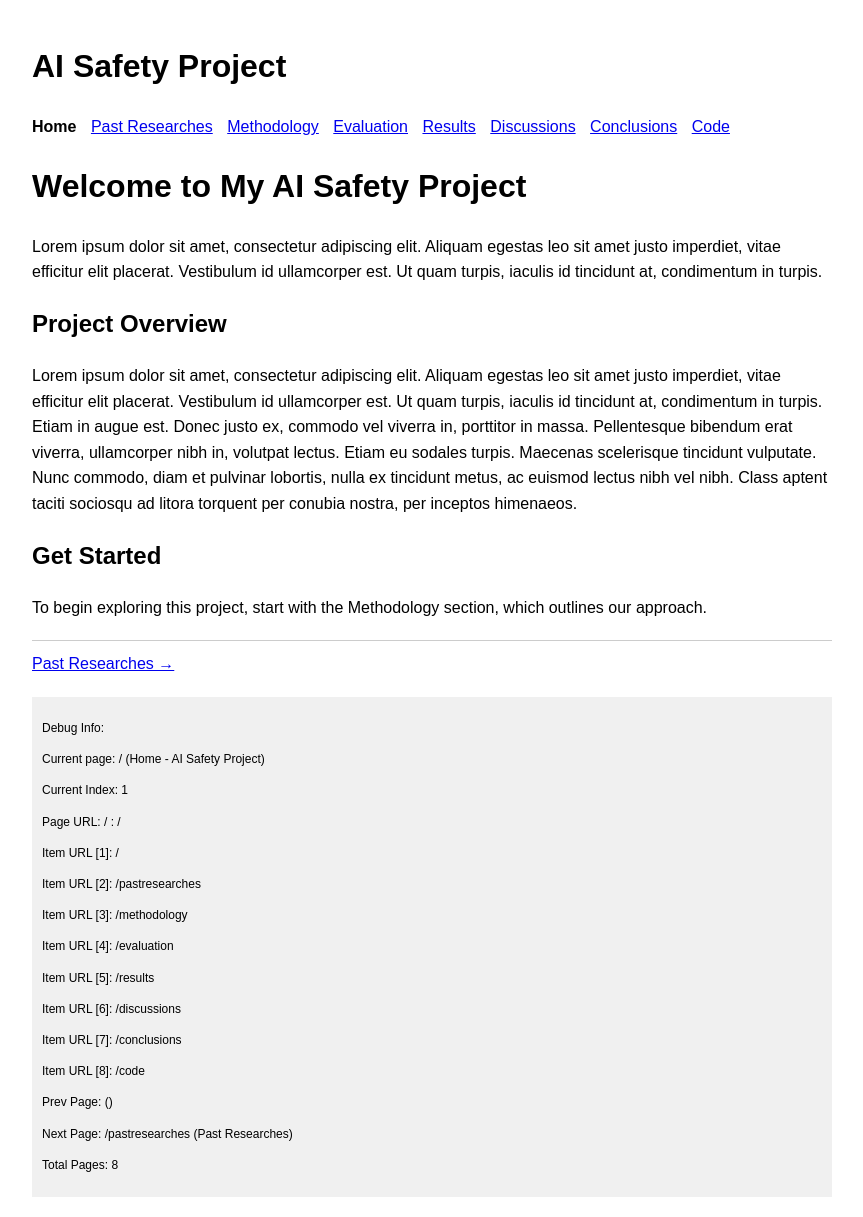
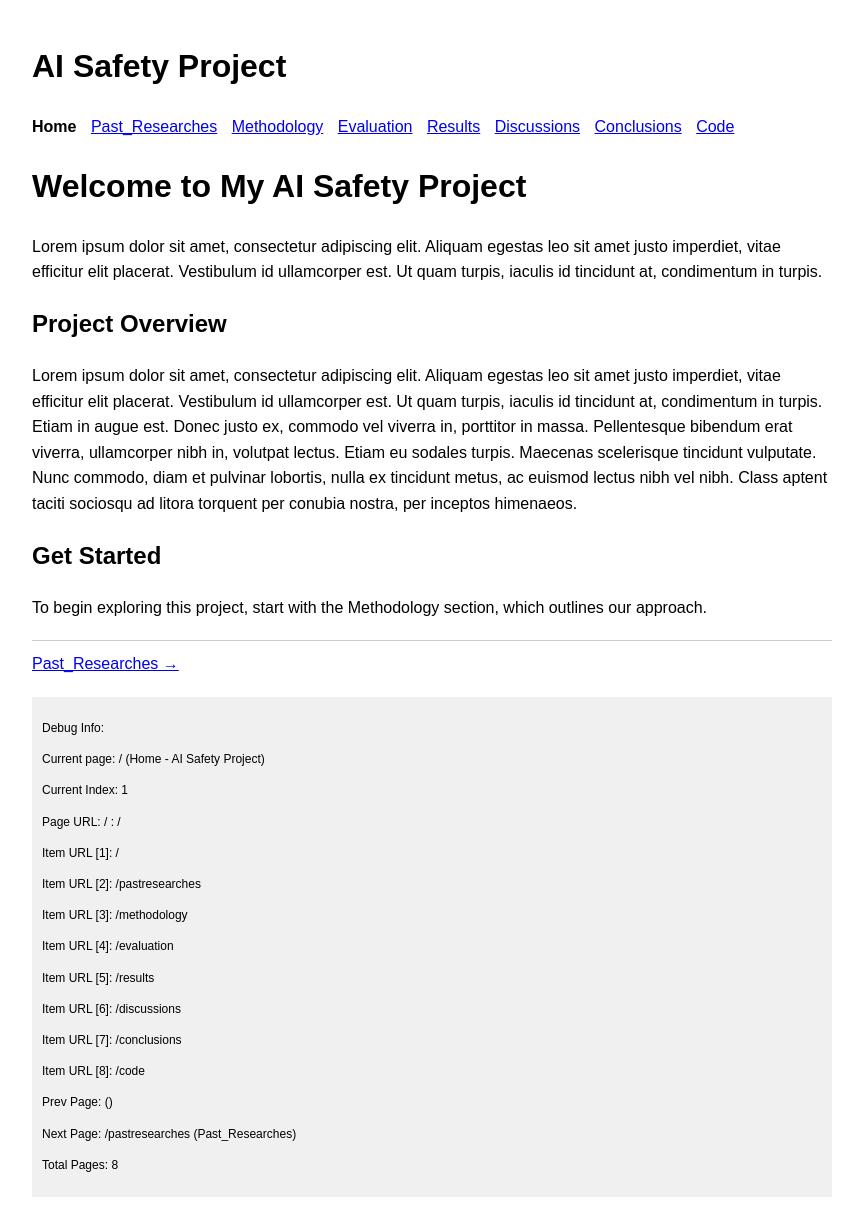
Before and after one commit to nidone/AI-Safety-Project, a Jekyll site: the page built from index.md, in a window 1280 px wide. Shown: the whole page, without its empty margins (208-1071 px from the left). Built offline with Jekyll 4.4.1, drawn with Linux system fonts in a browser that asks for light colours.

```diff
--- a/_config.yml
+++ b/_config.yml
@@ -6,7 +6,7 @@ navigation:
   - title: Home
     url: /
     order: 1
-  - title: Past Researches
+  - title: Past_Researches
     url: /pastresearches
     order: 2
   - title: Methodology
```
